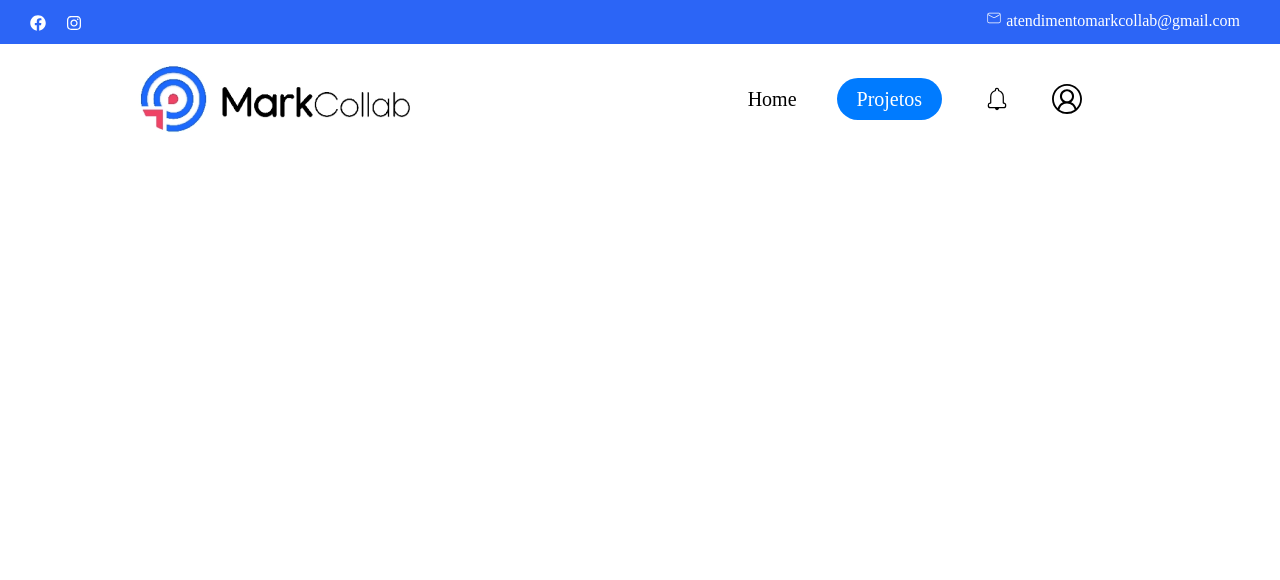
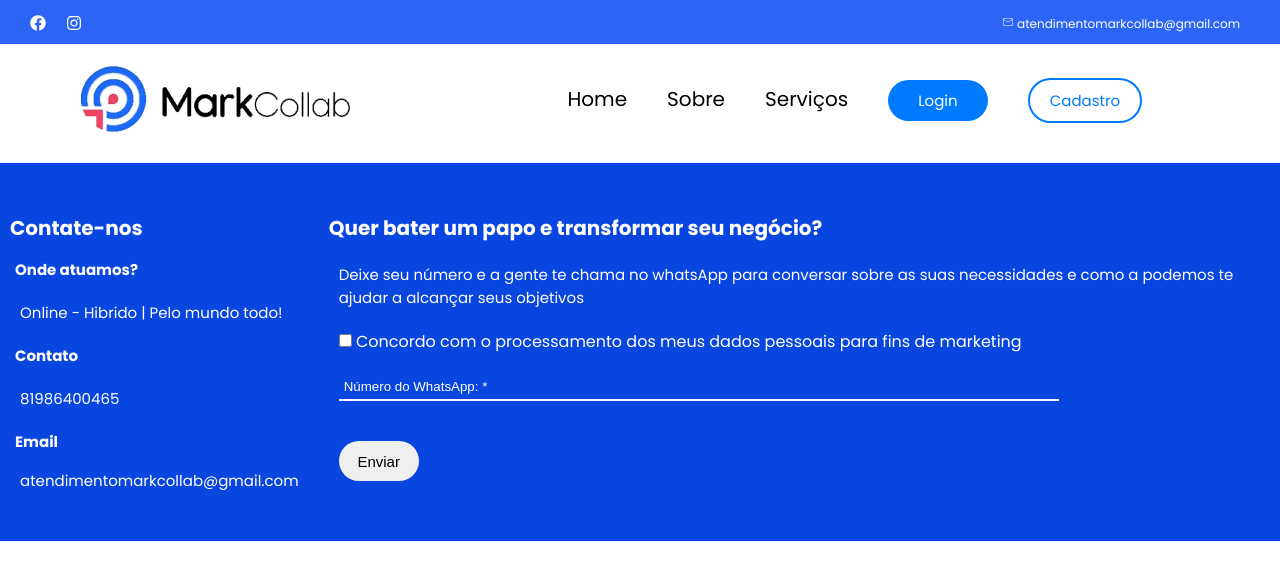
Before and after one commit to LucasCarneiros/markcollab-frontend, a React (Vite) app: page / in a window 1280 px wide. Shown: the top 580 px of the page. Built offline with nearby package versions, Linux system fonts and the light colour scheme.

Commit message:
add footer e ajustes

```diff
--- /dev/null
+++ b/src/components/footer/Footer.css
@@ -0,0 +1,98 @@
+.footer_container{
+    display: flex;
+    flex-direction: row;
+    justify-content: space-evenly;
+    background-color: #0946DF;
+}
+
+.footer_h3{
+    color: white;
+    font-size: 20px;
+    margin: 10px;
+}
+
+.footer_h4{
+    color: white;
+    margin: 15px;
+    font-size: 15px;
+}
+
+.footer_p{
+    color: white;
+    margin: 20px;
+    font-size: 15px;
+}
+
+.footer_a{
+    color: white;
+    text-decoration: none;
+    margin: 20px;
+    font-size: 15px;
+}
+
+.checkbox_label{
+    color: white;
+    margin: 20px;
+}
+
+
+.input_tel{
+    background-color: #0946Df;
+    margin: 20px;
+    width: 710px;
+    border: none;
+    border-bottom: 2px solid #ffff;
+    padding: 5px;
+    outline: none;
+}
+
+.input_tel:focus {
+    border-bottom: 2px solid #007BFF; /* Cor azul ao focar */
+    color: white;
+}
+
+.input_tel::placeholder {
+    color: white;
+    opacity: 1; /* Define a opacidade do placeholder para 100% */
+}
+
+.input_tel:focus::placeholder {
+    color: transparent;
+}
+
+
+.footer_containerA{
+   margin-top: 40px;
+   margin-bottom: 40px;
+
+}
+
+.footer_btn{
+    margin: 20px;
+}
+
+.footer_btn > button{
+    width: 80px;
+    height: 40px;
+    border-radius: 50px;
+    border: none;
+    cursor: pointer;
+    font-size: 15px;
+}
+
+.footer_btn > button:hover{
+    box-shadow: 0 6px 12px rgba(0,0,0,0.3);
+
+}
+
+@media (max-width: 1086px){
+    .footer_container{
+        flex-direction: column;
+    }
+}
+
+@media (max-width: 765px){
+    .input_tel{
+        width: 300px;
+    }
+}
--- /dev/null
+++ b/src/components/footer/Footer.jsx
@@ -0,0 +1,62 @@
+import './Footer.css'
+import React, { useState } from 'react';
+
+const Footer = () => {
+
+ // Estado para controlar o valor do checkbox
+ const [isChecked, setIsChecked] = useState(false);
+
+    // Função para lidar com a mudança do checkbox
+ const handleCheckboxChange = (event) => {
+    setIsChecked(event.target.checked);
+ };
+
+  // Estado para controlar o valor do input
+  const [phoneNumber, setPhoneNumber] = useState('');
+
+  // Função para lidar com a mudança do input
+  const handleInputChange = (event) => {
+    setPhoneNumber(event.target.value);
+  };
+
+  return (
+    <div className='footer_container'>
+        <div className='footer_containerA'>
+            <h3 className='footer_h3'>Contate-nos</h3>
+            <div>
+             <h4 className='footer_h4'>Onde atuamos?</h4>
+             <p className='footer_p'>Online - Hibrido | Pelo mundo todo!</p>
+            </div>
+            <div>
+                <h4 className='footer_h4'>Contato</h4>
+                <p className='footer_p'>81986400465</p>
+            </div>
+            <div>
+                <h4 className='footer_h4'>Email</h4>
+                <a href="mailto:atendimentomarkcollab@gmail.com" className='footer_a'>atendimentomarkcollab@gmail.com</a>
+            </div>
+        </div>
+        <div className='footer_containerA'>
+            <h3 className='footer_h3'>Quer bater um papo e transformar seu negócio?</h3>
+            <div>
+                <p className='footer_p'>Deixe seu número e a gente te chama no whatsApp para conversar sobre as suas necessidades e como a podemos te ajudar a alcançar seus objetivos</p>
+            </div>
+            <div>
+                <label htmlFor="footer_checkbox" className='checkbox_label'>
+                    <input type="checkbox" name="checkbox" id="footer_checkbox_btn" checked={isChecked} onChange={handleCheckboxChange} /> Concordo com o processamento dos meus dados pessoais para fins de marketing
+                </label>
+            </div>
+            <div>
+                <label htmlFor='footer_tel'className='tel_label'>
+                    <input type="tel" placeholder= "Número do WhatsApp: *" value={phoneNumber} onChange={handleInputChange} maxLength="15" className='input_tel'/>
+                </label>
+            </div>
+            <div className='footer_btn'>
+                <button>Enviar</button>
+            </div>
+        </div>
+    </div>
+  )
+}
+
+export default Footer;
--- a/src/components/navbar/Navbar.css
+++ b/src/components/navbar/Navbar.css
@@ -28,6 +28,7 @@
 .nav_mail_icons{
     color: white;
     text-decoration: none;
+    font-size: 12px;
 }
 
 .nav2{
@@ -46,13 +47,14 @@
     justify-content: space-around;
     margin: 40px 80px;
     gap: 40px;
-    font-size:25px;
+    font-size:20px;
 
 
 }
 
 .nav2_list li a{
     text-decoration: none;
+    font-size: 20px;
 }
 
 .nav2_icons {
@@ -85,8 +87,34 @@
     display: none; /* Esconde por padrão */
   }
 
+  #login_btn{
+    background-color: #007bff;
+    color: white;
+    padding: 10px 30px;
+    border-radius: 50px;
+    font-size: 15px;
+  }
+
+  #login_btn:hover{
+    box-shadow: 0 6px 12px rgba(0,0,0,0.3);
+  }
+
+ #cadastro_btn{
+  background-color: white;
+  color: #007bff;
+  border-style: solid;
+  border-width: 2px;
+  padding: 10px 20px;
+  border-radius: 50px;
+  font-size: 15px;
+ }
+
+ #cadastro_btn:hover{
+  box-shadow: 0 6px 12px rgba(0,0,0,0.3);
+ }
+
   /* Exibe o ícone de menu em telas menores */
-  @media (max-width: 727px) {
+  @media (max-width: 947px) {
     .menu-toggle {
       display: block; /* Mostra o ícone de menu */
       cursor: pointer; /* Altera o cursor ao passar o mouse */
--- a/src/components/navbar/Navbar.jsx
+++ b/src/components/navbar/Navbar.jsx
@@ -8,6 +8,7 @@ import { Link } from 'react-router-dom';
 
 const Navbar = () => {
   const [isSidebarOpen, setIsSidebarOpen] = useState(false);
+  const [isLoggedIn, setIsLoggedIn] = useState(false); // Estado para controle de login
 
   const toggleSidebar = () => {
     setIsSidebarOpen(!isSidebarOpen);
@@ -56,14 +57,34 @@ const Navbar = () => {
             <Link to="/" className='nav2_icons'>Home</Link>
           </li>
           <li>
-            <Link to="" className='nav2_icons' id='projetos'>Projetos</Link>
+            <Link to="" className='nav2_icons'>Sobre</Link>
           </li>
           <li>
-            <Link to="" className='nav2_icons'><CiBellOn /></Link>
+            <Link to="" className='nav2_icons'>Serviços</Link>
           </li>
-          <li>
-            <Link to="" className='nav2_icons'><VscAccount /></Link>
-          </li>
+          {isLoggedIn ? (
+            <>
+              <li>
+                <Link to="" className='nav2_icons' id='projetos'>Projetos</Link>
+              </li>
+              <li>
+                <Link to="" className='nav2_icons'><CiBellOn /></Link>
+              </li>
+              <li>
+                <Link to="" className='nav2_icons'><VscAccount /></Link>
+              </li>
+            </>
+          ) : (
+            // Mantém os links de login e cadastro na navbar, mas os oculta em telas grandes
+            <>
+              <li className="hidden-on-large">
+                <Link to="/login" className='nav2_icons' id='login_btn'>Login</Link>
+              </li>
+              <li className="hidden-on-large">
+                <Link to="/register" className='nav2_icons' id='cadastro_btn'>Cadastro</Link>
+              </li>
+            </>
+          )}
         </ul>
       </div>
       {isSidebarOpen && (
@@ -71,9 +92,20 @@ const Navbar = () => {
           <button className='close-sidebar' onClick={closeSidebar}>✖</button>
           <ul>
             <li><Link to="/" className='nav2_icons' onClick={closeSidebar}>Home</Link></li>
-            <li><Link to="" className='nav2_icons' id='projetos' onClick={closeSidebar}>Projetos</Link></li>
-            <li><Link to="" className='nav2_icons' onClick={closeSidebar}><CiBellOn />Notificações</Link></li>
-            <li><Link to="" className='nav2_icons' onClick={closeSidebar}><VscAccount />Perfil</Link></li>
+            <li><Link to="/sobrenos" className='nav2_icons' onClick={closeSidebar}>Sobre nós</Link></li>
+            <li><Link to="/servicos" className='nav2_icons' onClick={closeSidebar}>Serviços</Link></li>
+            {isLoggedIn ? (
+              <>
+                <li><Link to="/projetos" className='nav2_icons' id='projetos' onClick={closeSidebar}>Projetos</Link></li>
+                <li><Link to="/notificacoes" className='nav2_icons' onClick={closeSidebar}><CiBellOn />Notificações</Link></li>
+                <li><Link to="/perfil" className='nav2_icons' onClick={closeSidebar}><VscAccount />Perfil</Link></li>
+              </>
+            ) : (
+              <>
+                <li><Link to="/login" className='nav2_icons' onClick={closeSidebar}>Login</Link></li>
+                <li><Link to="/register" className='nav2_icons' onClick={closeSidebar}>Cadastro</Link></li>
+              </>
+            )}
           </ul>
         </div>
       )}
--- a/src/index.css
+++ b/src/index.css
@@ -1,4 +1,10 @@
+@import url('https://fonts.googleapis.com/css2?family=Poppins:wght@300;400;500;600;700&display=swap');
+
 *{
   padding: 0px;
   margin: 0px;
 }
+
+body {
+  font-family: 'Poppins', sans-serif;
+}
--- a/src/pages/home/Home.jsx
+++ b/src/pages/home/Home.jsx
@@ -1,9 +1,14 @@
 import React from 'react'
 import Navbar from '../../components/navbar/Navbar.jsx'
+import Footer from '../../components/footer/Footer.jsx'
 
 const Home = () => {
   return (
-    <Navbar />
+    <div>
+      <Navbar />
+      <Footer />
+    </div>
+
   )
 }
 
```
